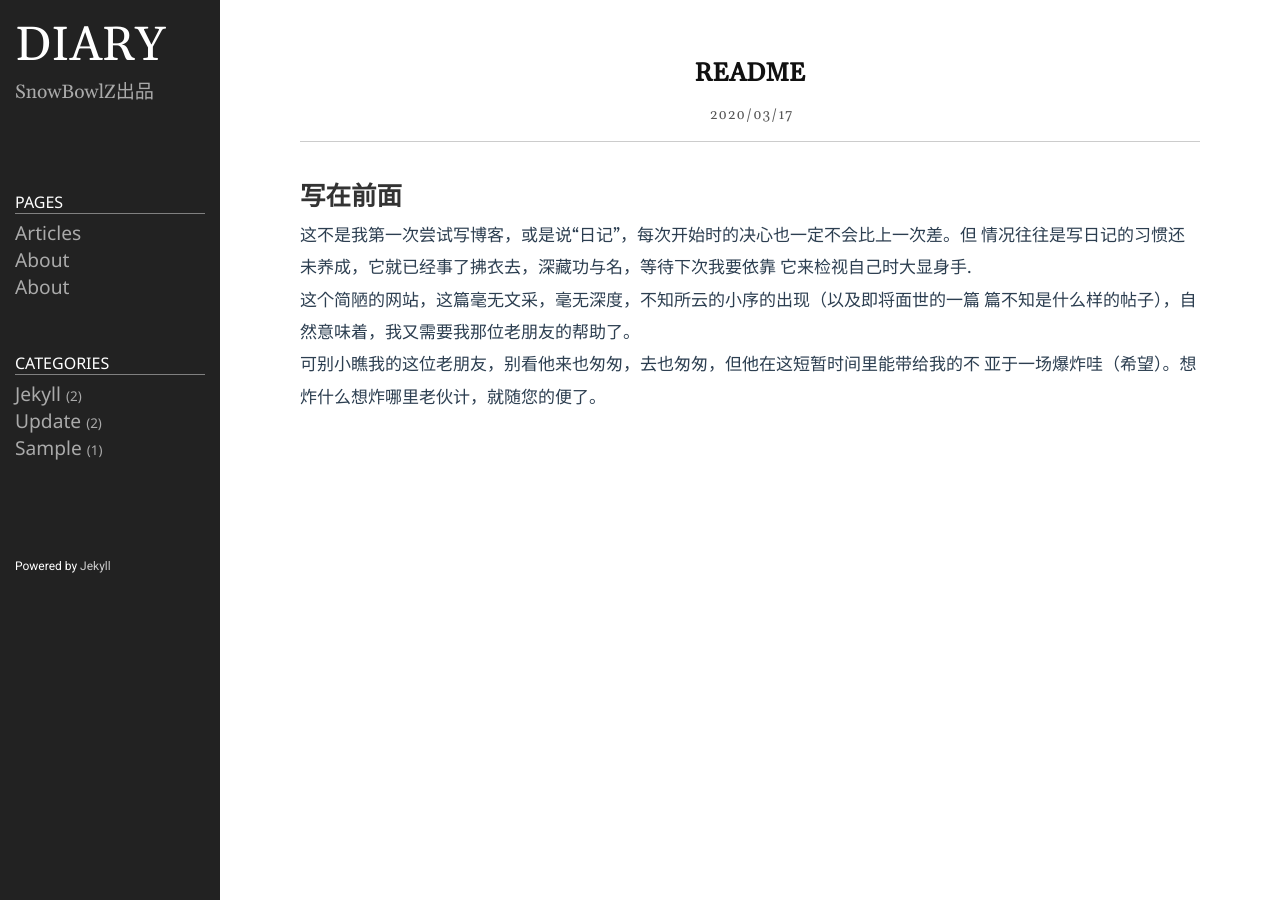
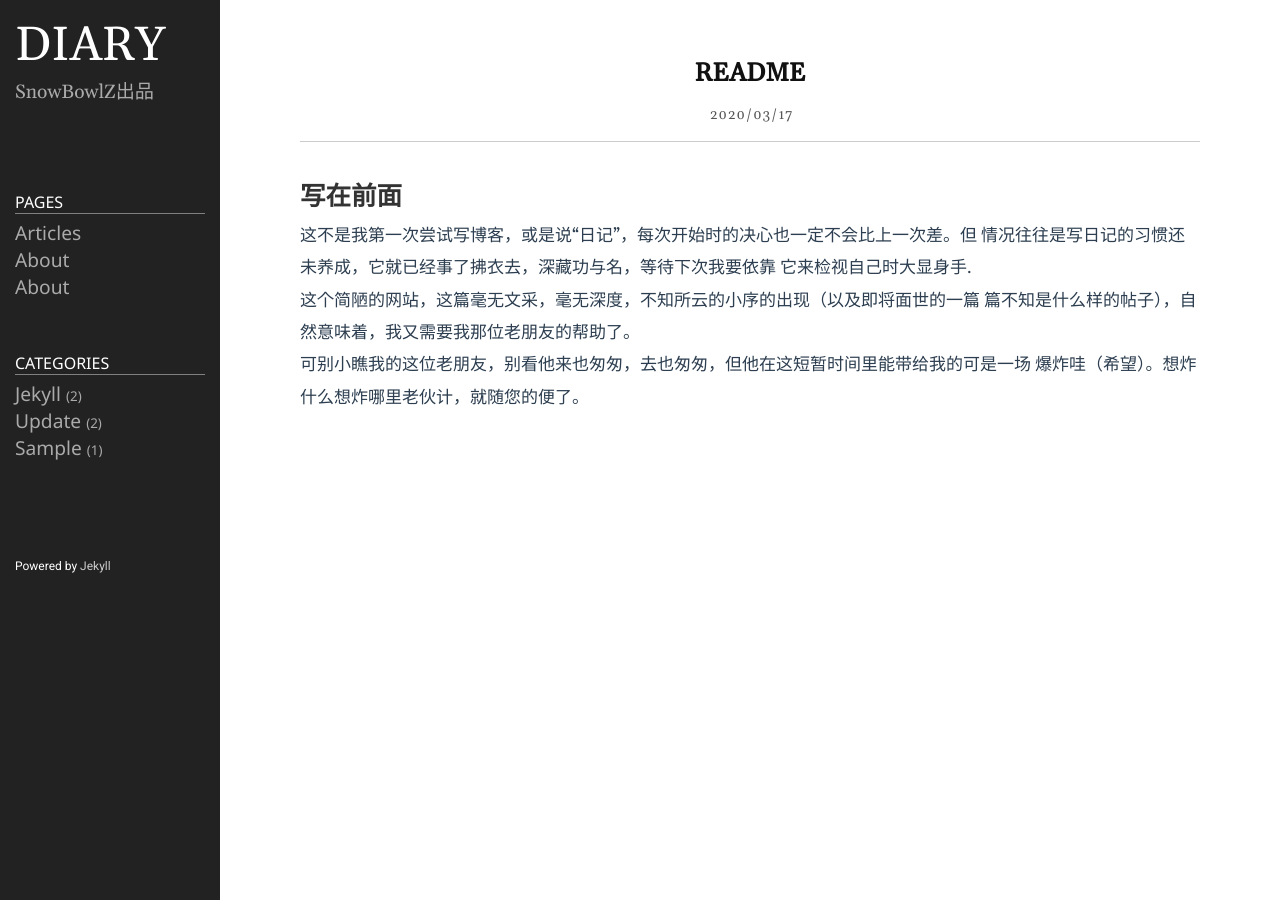
Before and after one commit to SnowBowlZ/DailyTrash, a Jekyll site: the page built from _posts/2020-03-17-preface.markdown, in a window 1280 px wide. Built offline with Jekyll 4.4.1, drawn with Linux system fonts in a browser that asks for light colours.

Commit message:
Update 2020-03-17-preface.markdown

```diff
--- a/_posts/2020-03-17-preface.markdown
+++ b/_posts/2020-03-17-preface.markdown
@@ -12,5 +12,5 @@ category: sample
 这个简陋的网站，这篇毫无文采，毫无深度，不知所云的小序的出现（以及即将面世的一篇
 篇不知是什么样的帖子），自然意味着，我又需要我那位老朋友的帮助了。
 
-可别小瞧我的这位老朋友，别看他来也匆匆，去也匆匆，但他在这短暂时间里能带给我的不
-亚于一场爆炸哇（希望）。想炸什么想炸哪里老伙计，就随您的便了。
+可别小瞧我的这位老朋友，别看他来也匆匆，去也匆匆，但他在这短暂时间里能带给我的可是一场
+爆炸哇（希望）。想炸什么想炸哪里老伙计，就随您的便了。
```
